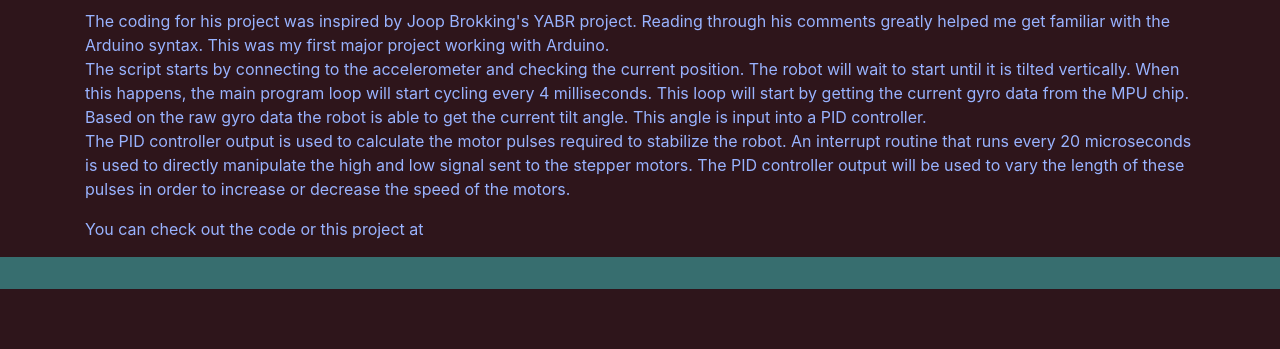
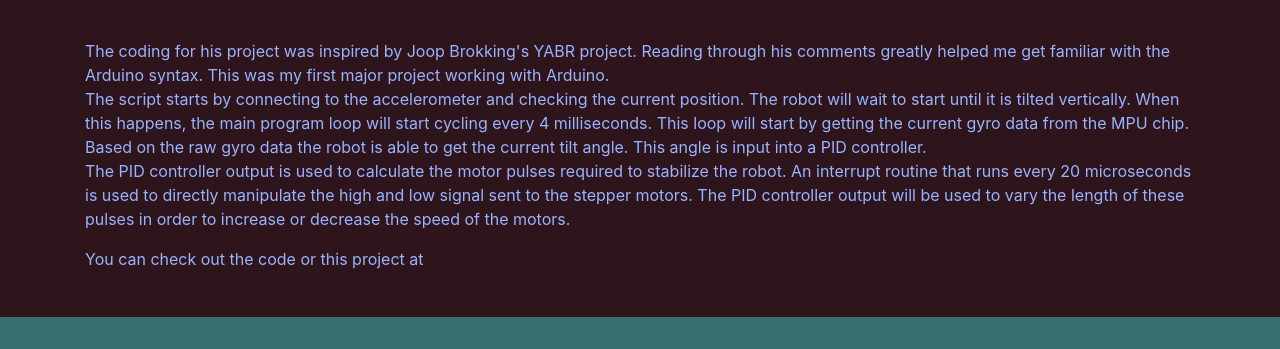
Before and after one commit to gmhull/garth.com, a Django app: a page that uses projects/templates/projects/project.html in a window 1280 px wide. Shown: the part 1425-1774 px from the top of the page. Before the commit the page ends 1714 px from the top, so only its background shows below. Run offline with Django 3.2, Linux system fonts and the light colour scheme; data comes from the database, SQL or seed files in the repository; both versions use the stored data as it was after the commit; some libraries are stand-ins or nearby versions.

Commit message:
Update projects

```diff
--- a/projects/templates/projects/project.html
+++ b/projects/templates/projects/project.html
@@ -17,7 +17,7 @@ body{% extends "personal/index.html" %}
   <!-- Could work on ordering this properly on mobile -->
   {% if project.img.name == "Default.png" and project.body == "" %}
   {% elif project.img.name == "Default.png" %}
-  <div class="row justify-content-md-center">
+  <div class="row justify-content-md-center" style="margin-top:30px;margin-bottom:30px;">
     <div class="col-sm project-txt-col">
       {{project.body|safe|linebreaks}}
     </div>
@@ -41,7 +41,7 @@ body{% extends "personal/index.html" %}
 
   {% if project.img2.name == "Default.png" and project.body2 == "" %}
   {% elif project.img2.name == "Default.png" %}
-  <div class="row justify-content-md-center">
+  <div class="row justify-content-md-center" style="margin-top:30px;margin-bottom:30px;">
     <div class="col-sm project-txt-col">
       {{project.body2|safe|linebreaks}}
     </div>
@@ -65,7 +65,7 @@ body{% extends "personal/index.html" %}
 
   {% if project.img3.name == "Default.png" and project.body3 == "" %}
   {% elif project.img3.name == "Default.png" %}
-  <div class="row justify-content-md-center">
+  <div class="row justify-content-md-center" style="margin-top:30px;margin-bottom:30px;">
     <div class="col-sm project-txt-col">
       {{project.body3|safe|linebreaks}}
     </div>
@@ -89,7 +89,7 @@ body{% extends "personal/index.html" %}
 
   {% if project.img4.name == "Default.png" and project.body4 == "" %}
   {% elif project.img4.name == "Default.png" %}
-  <div class="row justify-content-md-center">
+  <div class="row justify-content-md-center" style="margin-top:30px;margin-bottom:30px;">
     <div class="col-sm project-txt-col">
       {{project.body4|safe|linebreaks}}
     </div>
@@ -113,7 +113,7 @@ body{% extends "personal/index.html" %}
 
   {% if project.img5.name == "Default.png" and project.body5 == "" %}
   {% elif project.img5.name == "Default.png" %}
-  <div class="row justify-content-md-center">
+  <div class="row justify-content-md-center" style="margin-top:30px;margin-bottom:30px;">
     <div class="col-sm project-txt-col">
       {{project.body5|safe|linebreaks}}
     </div>
```
Also changed, not shown: db.sqlite3, 1 other file.
